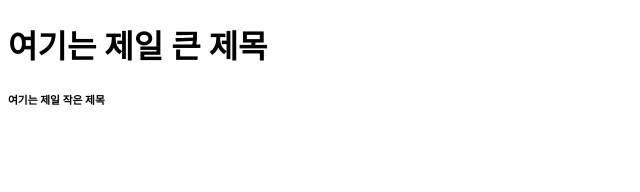
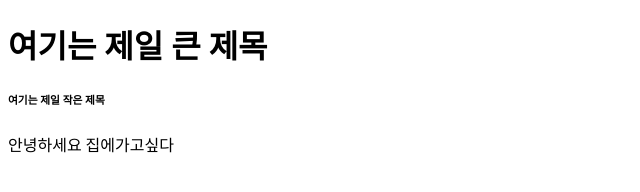
Before and after one commit to coconutparty/coconutparty.github.io, a plain HTML site: page study.html in a window 1280 px wide. Shown: the whole page, without its empty margins (0-640 px from the left). Drawn offline with Linux system fonts and the light colour scheme.

Commit message:
Update study.html

```diff
--- a/study.html
+++ b/study.html
@@ -6,5 +6,7 @@
   <body>
     <h1>여기는 제일 큰 제목</h1>
     <h6>여기는 제일 작은 제목</h6>
+    <span>안녕하세요</span>
+    <span>집에가고싶다</span>
   </body>
 </html>
```
